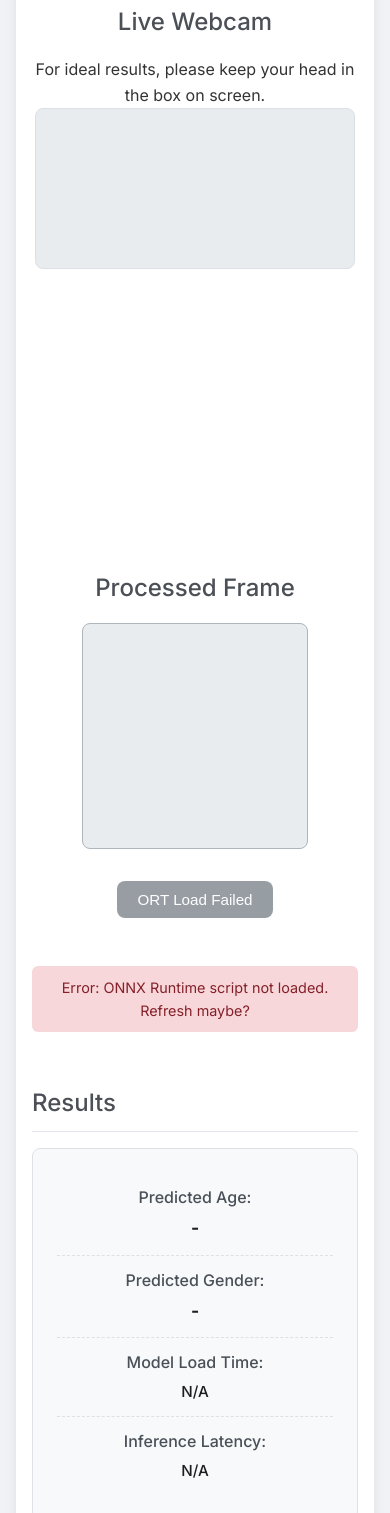
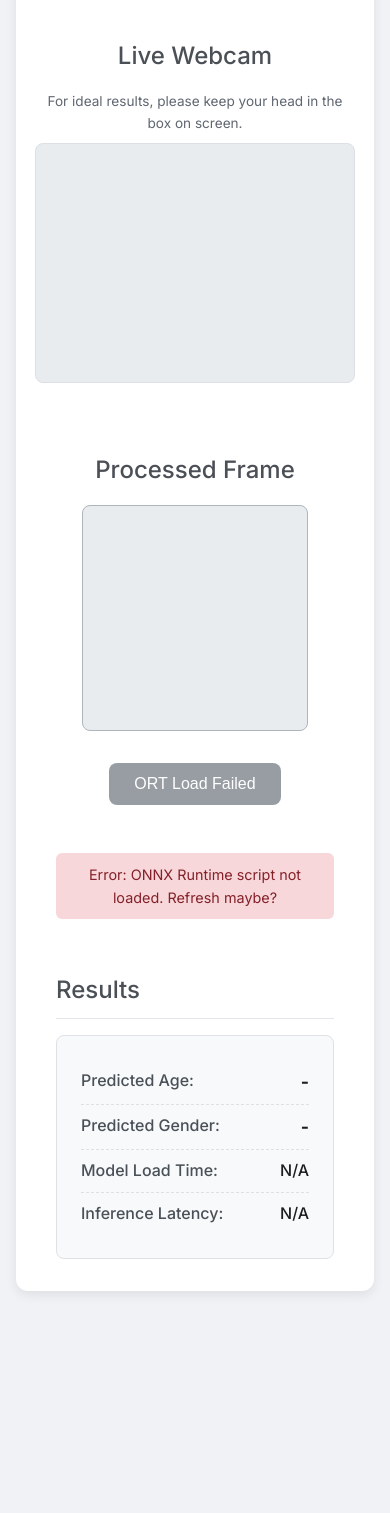
Before and after one commit to hkhattak09/Resnet152WebApp, a plain HTML site: page index.html in a window 390 px wide. Shown: the part 258-1771 px from the top of the page. After the commit the page ends 1597 px from the top, so only its background shows below. Drawn offline with Linux system fonts and the light colour scheme.

```diff
--- a/style.css
+++ b/style.css
@@ -1,6 +1,4 @@
-/* style.css - Final Version with Performance Metric Styling */
 
-/* Basic Reset & Font */
 * {
     box-sizing: border-box;
     margin: 0;
@@ -8,39 +6,37 @@
   }
 
 body {
-    font-family: 'Inter', sans-serif; /* Using Google Font */
-    background-color: #f0f2f5; /* Lighter gray background */
+    font-family: 'Inter', sans-serif;
+    background-color: #f0f2f5;
     color: #333;
     line-height: 1.6;
-    padding: 1rem; /* Add padding for small screens */
+    padding: 1rem;
 }
 
-/* Main Container */
 .container {
-    max-width: 700px; /* Limit width */
-    margin: 2rem auto; /* Center container with top/bottom margin */
-    background-color: #ffffff; /* White background for content */
-    padding: 2rem 2.5rem; /* Generous padding */
-    border-radius: 12px; /* Rounded corners */
-    box-shadow: 0 4px 12px rgba(0, 0, 0, 0.08); /* Subtle shadow */
-    text-align: center; /* Center text by default within container */
+    max-width: 800px;
+    margin: 2rem auto;
+    background-color: #ffffff;
+    padding: 2rem 2.5rem;
+    border-radius: 12px;
+    box-shadow: 0 4px 12px rgba(0, 0, 0, 0.08);
+    text-align: center;
 }
 
-/* Headings and Text */
 h1 {
     font-weight: 700;
-    color: #1c1e21; /* Darker color for main title */
+    color: #1c1e21;
     margin-bottom: 0.75rem;
 }
 
 h2 {
     font-weight: 500;
     color: #4b4f56;
-    margin-top: 1.75rem; /* More space above section titles */
+    margin-top: 1.75rem;
     margin-bottom: 0.75rem;
-    border-bottom: 1px solid #e4e6eb; /* Subtle separator line */
+    border-bottom: 1px solid #e4e6eb;
     padding-bottom: 0.5rem;
-    text-align: left; /* Align section headers left */
+    text-align: left;
 }
 
 .instructions {
@@ -49,53 +45,74 @@ h2 {
     font-size: 0.95rem;
 }
 
-/* Media Elements (Video and Canvas) */
+
 .media-container {
     display: flex;
-    flex-wrap: wrap; /* Allow wrapping on small screens */
-    justify-content: center; /* Center items */
-    gap: 2rem; /* Space between video and canvas */
+    flex-wrap: wrap;
+    justify-content: center;
+    gap: 2rem;
     margin-bottom: 1.5rem;
 }
 
 .media-item {
-    text-align: center; /* Center h2 within item */
+    text-align: center;
 }
 
 .media-item h2 {
-    text-align: center; /* Override default left alignment */
-    border-bottom: none; /* Remove separator for these */
+    text-align: center;
+    border-bottom: none;
     margin-bottom: 0.5rem;
 }
 
+.media-item .webcam-instruction {
+    font-size: 0.85rem;
+    color: #606770;
+    margin-bottom: 0.5rem;
+}
 
-#webcamFeed,
-#preprocessedPreviewCanvas {
-    display: block;
-    margin: 0 auto 0.5rem auto; /* Center block elements */
+.webcam-wrapper {
+    position: relative;
+    width: 320px;
+    height: 240px;
+    margin: 0 auto 0.5rem auto;
     border: 1px solid #dce0e5;
-    border-radius: 8px; /* Rounded corners */
-    background-color: #e9ecef; /* Placeholder color */
+    border-radius: 8px;
+    background-color: #e9ecef;
+    transform: scaleX(-1);
+    overflow: hidden;
 }
 
 #webcamFeed {
-    transform: scaleX(-1); /* Keep the flip */
-    max-width: 100%; /* Make responsive */
-    height: auto; /* Maintain aspect ratio */
+    display: block;
+    width: 100%;
+    height: 100%;
+    object-fit: cover;
+}
+
+#webcamOverlayCanvas {
+    position: absolute;
+    top: 0;
+    left: 0;
+    width: 100%;
+    height: 100%;
+    pointer-events: none;
+    background-color: transparent;
 }
 
 #preprocessedPreviewCanvas {
-    border-color: #adb5bd; /* Slightly darker border for distinction */
+    display: block;
+    margin: 0 auto 0.5rem auto;
+    border: 1px solid #adb5bd;
+    border-radius: 8px;
+    background-color: #e9ecef
 }
 
-
-/* Button Styling */
 .button-container {
-    margin: 1.5rem 0; /* Space around button */
+    margin: 1.5rem 0;
 }
 
 #predictButton {
-    background-color: #007bff; /* Primary blue */
+    background-color: #007bff;
     color: #ffffff;
     border: none;
     padding: 12px 25px;
@@ -104,83 +121,60 @@ h2 {
     font-weight: 500;
     cursor: pointer;
     transition: background-color 0.2s ease, transform 0.1s ease;
-    display: inline-flex; /* Align icon and text */
+    display: inline-flex;
     align-items: center;
-    gap: 8px; /* Space between icon and text */
+    gap: 8px;
 }
 
 #predictButton:hover:not(:disabled) {
-    background-color: #0056b3; /* Darker blue on hover */
+    background-color: #0056b3;
 }
 
 #predictButton:active:not(:disabled) {
-    transform: scale(0.98); /* Slight shrink on click */
+    transform: scale(0.98);
 }
 
 #predictButton:disabled {
-    background-color: #6c757d; /* Gray when disabled */
+    background-color: #6c757d;
     cursor: not-allowed;
     opacity: 0.7;
 }
 
 .button-icon {
-    font-size: 1.2em; /* Slightly larger icon */
+    font-size: 1.2em;
 }
 
-/* Status Area Styling */
 #status {
-    margin: 1.5rem auto; /* Center and space out */
+    margin: 1.5rem auto;
     padding: 10px 15px;
     border-radius: 6px;
     font-size: 0.9rem;
-    display: inline-flex; /* Use flex to align spinner and text */
+    display: inline-flex;
     align-items: center;
     justify-content: center;
     gap: 10px;
-    min-width: 250px; /* Give it some base width */
+    min-width: 250px;
     transition: background-color 0.3s ease, color 0.3s ease;
 }
 
-/* Different status styles */
-#status.status-idle {
-    background-color: #e9ecef;
-    color: #495057;
-}
-#status.status-loading {
-    background-color: #cfe2ff; /* Light blue for loading */
-    color: #0a58ca;
-}
-#status.status-active {
-     background-color: #d1e7dd; /* Light green for active */
-     color: #146c43;
-}
-#status.status-processing {
-    background-color: #fff3cd; /* Light yellow for processing */
-    color: #664d03;
-}
-#status.status-success {
-    background-color: #d1e7dd; /* Light green for success */
-    color: #146c43;
-}
-#status.status-error {
-    background-color: #f8d7da; /* Light red for error */
-    color: #842029;
-}
+#status.status-idle { background-color: #e9ecef; color: #495057; }
+#status.status-loading { background-color: #cfe2ff; color: #0a58ca; }
+#status.status-active { background-color: #d1e7dd; color: #146c43; }
+#status.status-processing { background-color: #fff3cd; color: #664d03; }
+#status.status-success { background-color: #d1e7dd; color: #146c43; }
+#status.status-error { background-color: #f8d7da; color: #842029; }
 
-
-/* Spinner Animation */
 .spinner {
     width: 18px;
     height: 18px;
-    border: 3px solid currentColor; /* Use status text color */
-    border-top-color: transparent; /* Make top transparent for spin effect */
+    border: 3px solid currentColor;
+    border-top-color: transparent;
     border-radius: 50%;
-    display: none; /* Hidden by default */
+    display: none;
     animation: spin 0.8s linear infinite;
     opacity: 0.7;
 }
 
-/* Show spinner only when status has 'loading' or 'processing' class */
 #status.status-loading .spinner,
 #status.status-processing .spinner {
     display: inline-block;
@@ -191,25 +185,24 @@ h2 {
     100% { transform: rotate(360deg); }
 }
 
-
-/* Results Area Styling */
 #results {
-    background-color: #f8f9fa; /* Very light gray for results box */
+    background-color: #f8f9fa;
     border: 1px solid #dee2e6;
     border-radius: 8px;
     padding: 1.5rem;
     margin-top: 1rem;
-    text-align: left; /* Align text left within results */
+    text-align: left;
 }
 
 .result-item {
     display: flex;
-    justify-content: space-between; /* Label left, value right */
+    justify-content: space-between;
     padding: 0.5rem 0;
-    border-bottom: 1px dashed #e0e0e0; /* Dashed separator */
+    border-bottom: 1px dashed #e0e0e0;
 }
+
 .result-item:last-child {
-    border-bottom: none; /* No border on last item */
+    border-bottom: none;
 }
 
 .result-label {
@@ -219,21 +212,16 @@ h2 {
 
 .result-value {
     color: #1c1e21;
-    font-weight: 700; /* Make result value bold */
+    font-weight: 700;
     font-size: 1.1em;
 }
 
-/* === Added Rule for Performance Metrics === */
-/* Make performance metric values slightly less prominent */
 .performance-metric .result-value {
-    font-size: 1em;     /* Reset from 1.1em */
-    font-weight: 500;   /* Reset from 700 */
+    font-size: 1em;
+    font-weight: 500;
 }
-/* === End of Added Rule === */
 
-
-/* Responsive Adjustments (Optional simple example) */
-@media (max-width: 600px) {
+@media (max-width: 200px) {
     .container {
       padding: 1.5rem 1rem;
       margin: 1rem auto;
@@ -242,7 +230,7 @@ h2 {
       font-size: 1.8rem;
     }
     .media-container {
-        flex-direction: column; /* Stack video/canvas */
+      flex-direction: column;
       gap: 1rem;
     }
     #predictButton {
@@ -250,13 +238,12 @@ h2 {
       font-size: 0.95rem;
     }
     .result-item {
-         flex-direction: column; /* Stack label/value */
+      flex-direction: column;
       align-items: center;
       gap: 0.25rem;
       padding: 0.75rem 0;
     }
-     /* Adjust performance metric values on small screens if needed */
     .performance-metric .result-value {
-        font-size: 0.95em; /* Optionally adjust further on small screens*/
+      font-size: 0.95em;
     }
 }
```
Lines whose indentation alone changed are shown as unchanged.
